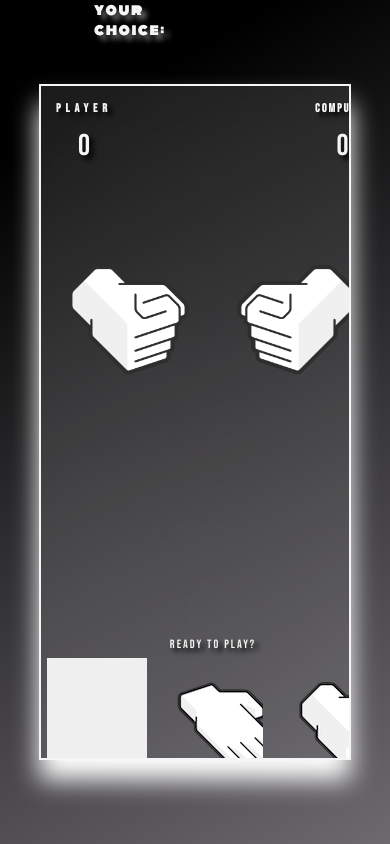
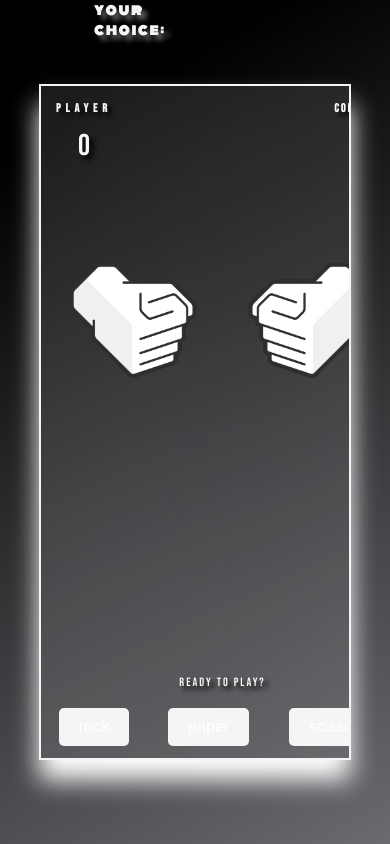
Before and after one commit to Maqel/JS-Prework, a website: page index.html in a window 390 px wide. Drawn offline with Linux system fonts and the light colour scheme.

Commit message:
add_responsive_button_design_for_small_screens

```diff
--- a/sass/style.scss
+++ b/sass/style.scss
@@ -50,9 +50,6 @@
 
   &__imgContainer {
     @include grid(1fr, 1fr 1fr); // zobacz czy właściwości typu Auto-fit Auto-fill tu coś poradz poucz się wcześniej o gridzie
-    // grid-template-rows: repeat(1, 1fr);
-    // @include height-width(100%, 100%);
-    // grid-template-columns: repeat(2, 1fr);
     max-width: 100vw;
     display: grid;
     grid-area: 1 / 1 / 3 / 4;
@@ -79,6 +76,7 @@
   &__scoreContainer {
     @include grid(1fr, 0.1fr auto 0.1fr);
     grid-area: 1 / 1 / 3 / -1;
+
   }
 
   &__points {
@@ -118,6 +116,7 @@
 
   &__messages {
     font-size: clamp(0.75rem, -2.0625rem + 9vw, 3rem);
+    // zmienia położenie przy wyswietlaniu @container pomyśl o rozwiazaniu tego problemu i spróbuj ustawic to na stałe w jednym miejscu
   }
 
   /* BUTTONS */
@@ -133,35 +132,20 @@
   }
 
   &__button {
-    width: clamp(100px, 15vw, 150px);
-    height: clamp(100px, 15vw, 150px);
-    background-size: cover;
-    background-position: center;
+    padding: 10px 20px;
+    margin: 3vmin;
+    background-color: $lightBackground;
+    color: $darkBackground;
+    border: none;
+    border-radius: 5px;
+    font-size: 16px;
     cursor: pointer;
-    color: transparent;
-    border: none;
-
-    &--rock {
-      // background: url(../images/rock/rock_button.png);
-    }
-    &--paper {
-      background: url(../images/paper/paper_button.png);
-    }
-    &--scissors {
-      background: url(../images/scissors/scissors_button.png);
-    }
   }
 }
 
 // @container
-@container game-window (max-width: 600px) {
+@container game-window (max-width: 769px) {
   .mainGameWindow {
-
-    // @include grid(3fr 1fr 2fr, 1fr 3fr 1fr);
-    // grid-template-rows: 1.5fr 1fr 2fr;
-    // @include grid(auto 1fr auto 1fr auto, 1fr 3fr 1fr);
-// grid-template-columns: 1fr 3fr 1fr;
-// grid-template-rows: 3fr 1fr 2fr;
 
     &__imgContainer {
       grid-template: repeat(1fr) / 1fr;
@@ -177,22 +161,6 @@
       height: 15vh;
     }
 
-    &__gameButtons {
-    //   grid-row: 3 / 5; // Zmieniamy na zajmowanie wierszy od 3 do 5
-    //   grid-column: 1 / -1; // Rozciągamy na całą szerokość kontenera
-    //   // grid-template-columns: 1fr 1fr 1fr ; // Zmieniamy układ przycisków na 2 kolumny
-    //   grid-template: 1fr / 1fr 1fr 1fr;
-    //   gap: 0.5rem; // Dostosowujemy odstęp między przyciskami
-    //   height: 20vh;
-    //   justify-items: center;
-    // align-items: center;
-    }
-    &__button {
-    //   background: none;
-    // background-image: none;
-    // backdrop-filter: none;
-    }
-
     &__points {
       flex-direction: column;
       writing-mode: horizontal-tb;
@@ -206,28 +174,60 @@
       letter-spacing: 0.4em;
 
     }
+
+    &__button {
+      background-image: none;
+    color: white; // Przywróć kolor tekstu
+    width: auto; // Przywróć automatyczną szerokość
+    height: auto; // Przywróć automatyczną wysokość
+    padding: 10px 20px; // Przywróć padding
+    }
+  }
+}
+
+@container game-window (min-width: 769px){
+  .mainGameWindow {
+    &__button {
+      background-repeat: no-repeat;
+      background-position: center;
+      background-size: contain;
+      border: none;
+      cursor: pointer;
+      color: transparent;
+      width: clamp(100px, 15vw, 150px);
+      height: clamp(100px, 15vw, 150px);
+      padding: 0;
+
+      &--rock {
+        background: url(../images/rock/rock_button.png);
+      }
+      &--paper {
+        background: url(../images/paper/paper_button.png);
+      }
+      &--scissors {
+        background: url(../images/scissors/scissors_button.png);
+      }
+    }
   }
 }
 
 // Fallback with @media for browsers that don't support @container
 @supports not (container-type: inline-size) {
-  @media (max-width: 600px) {
+  @media (max-width: 768px) {
     .mainGameWindow {
+
       &__imgContainer {
         grid-template: repeat(1fr) / 1fr;
+        height: 55vh; //podniosłem kontener wyżej
 
-        // img {
-        //   max-width: 100%;
-        //   height: auto;
-        // }
+        img {
+          max-width: 100%;
+          height: auto;
+        }
       }
 
-      &__gameButtons {
-        grid-row: 3 / 5; // Zmieniamy na zajmowanie wierszy od 3 do 5
-      grid-column: 1 / -1; // Rozciągamy na całą szerokość kontenera
-      grid-template-columns: 1fr 1fr; // Zmieniamy układ przycisków na 2 kolumny
-      grid-template: repeat(2fr) / 1fr 1fr;
-      gap: 0.5rem; // Dostosowujemy odstęp między przyciskami
+      &__scoreContainer {
+        height: 15vh;
       }
 
       &__points {
@@ -238,6 +238,11 @@
         margin: 0.5em;
         font-size: 2.5em;
       }
+
+      &__player {
+        letter-spacing: 0.4em;
+
+      }
     }
   }
 }
```
Also changed, not shown: css/style.css, 1 other file.
